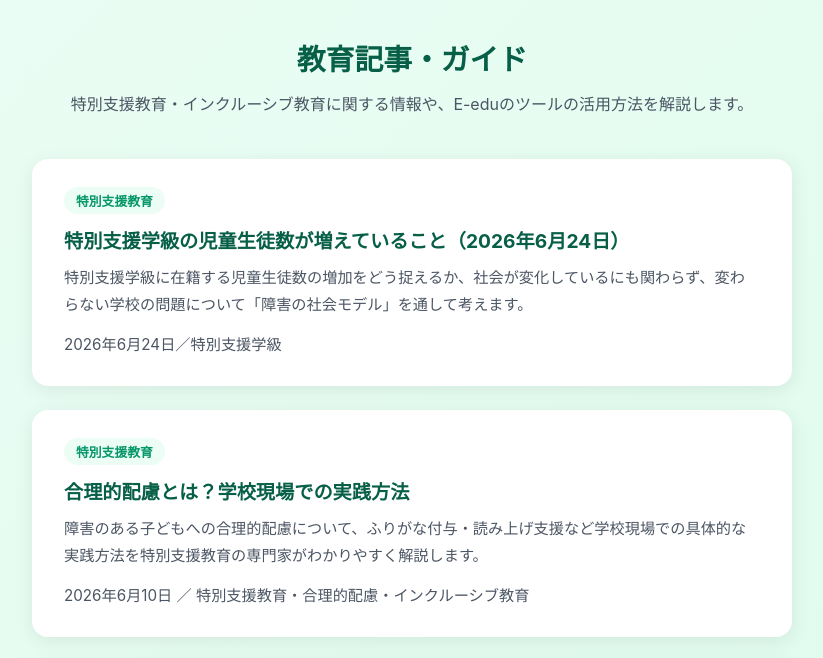
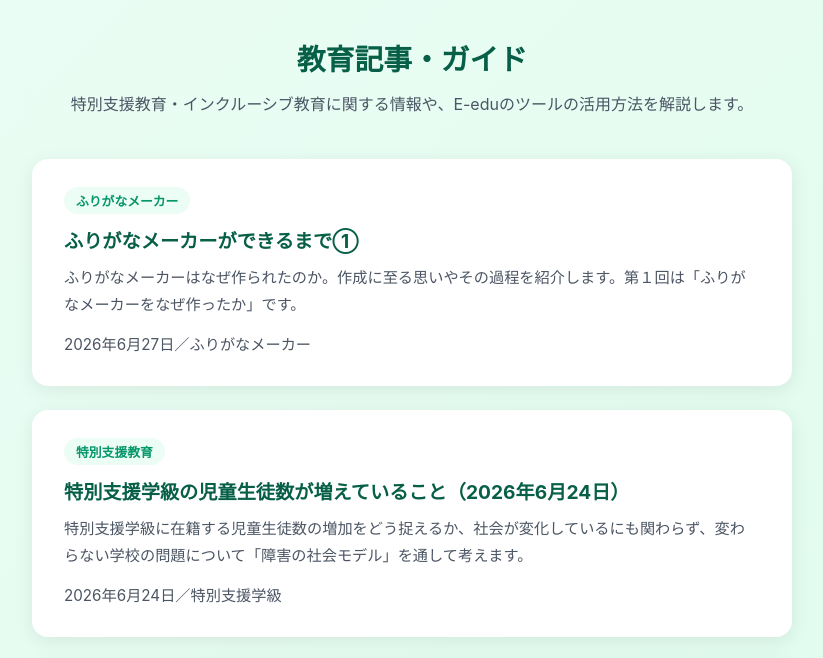
Before and after one commit to E-edu-byte/e-edu-main, a website: page articles.html in a window 1280 px wide. Shown: the part 122-780 px from the top of the page, without its empty margins (228-1051 px from the left). Drawn offline with Linux system fonts and the light colour scheme.

Commit message:
記事一覧更新: article-20260627-1810

```diff
--- a/articles.html
+++ b/articles.html
@@ -82,6 +82,14 @@
     <p class="page-desc">特別支援教育・インクルーシブ教育に関する情報や、E-eduのツールの活用方法を解説します。</p>
 
     <div class="article-list">
+
+      <a href="/article-article-20260627-1810.html" class="article-card">
+        <span class="article-tag">ふりがなメーカー</span>
+        <h2>ふりがなメーカーができるまで①</h2>
+        <p>ふりがなメーカーはなぜ作られたのか。作成に至る思いやその過程を紹介します。第１回は「ふりがなメーカーをなぜ作ったか」です。</p>
+        <p class="article-meta">2026年6月27日／ふりがなメーカー</p>
+      </a>
+
 
       <a href="/article-article-20260624-1028.html" class="article-card">
         <span class="article-tag">特別支援教育</span>
```
